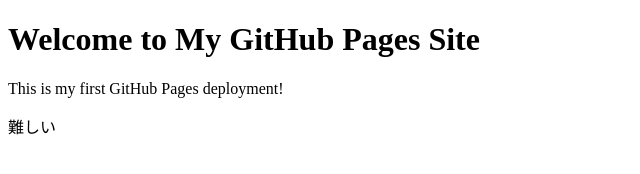
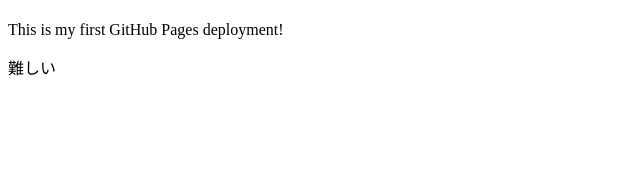
Before and after one commit to huaanteng10-source/my-first-web-app, a plain HTML site: page index.html in a window 1280 px wide. Shown: the whole page, without its empty margins (0-640 px from the left). Drawn offline with Linux system fonts and the light colour scheme.

Commit message:
Add files via upload

```diff
--- a/index.html
+++ b/index.html
@@ -6,7 +6,7 @@
     <title>My GitHub Pages Site</title>
 </head>
 <body>
-    <h1>Welcome to My GitHub Pages Site</h1>
+    <h1></h1>
     <p>This is my first GitHub Pages deployment!</p>
     <p>難しい</p>
 </body>
```
